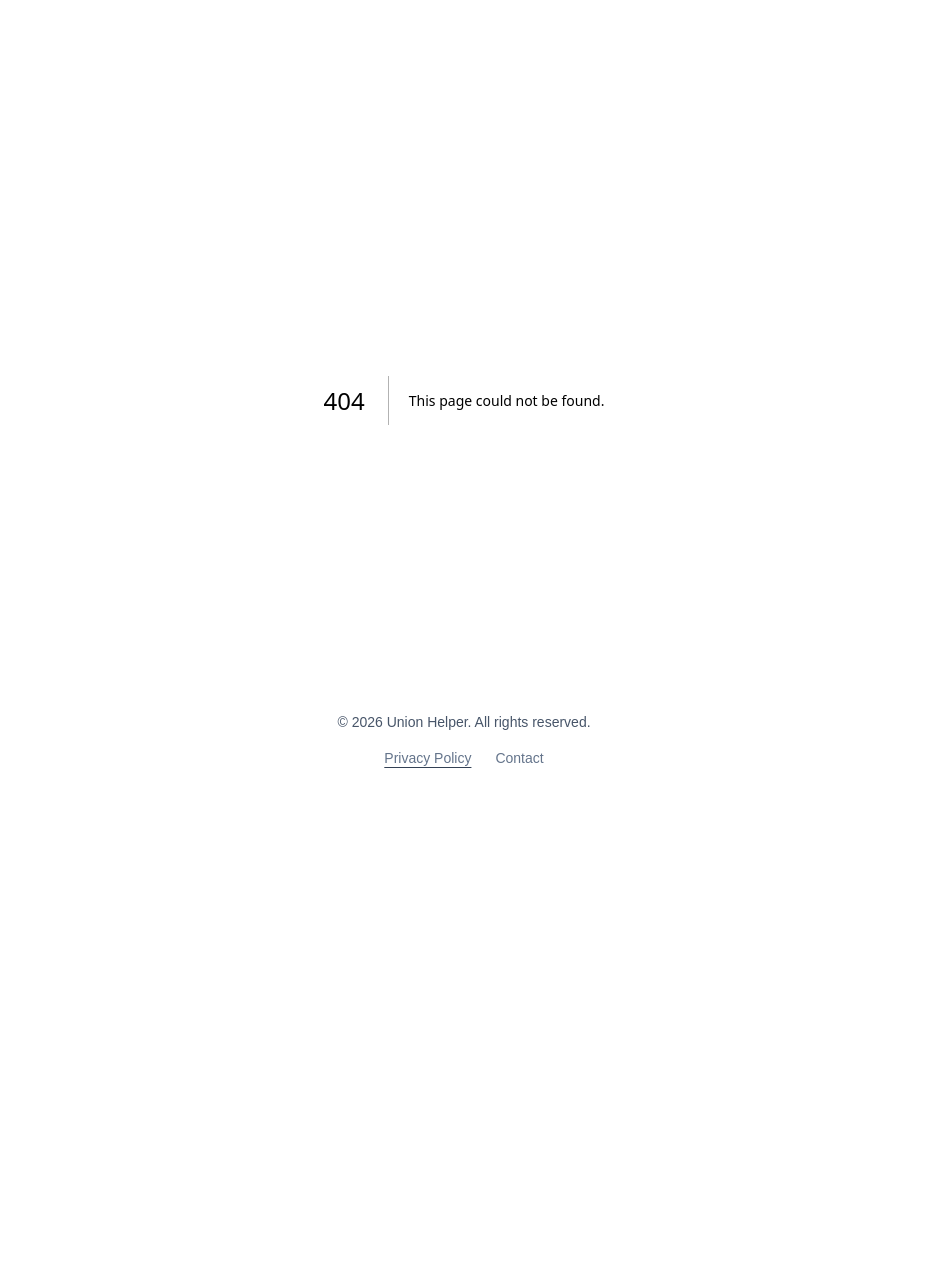
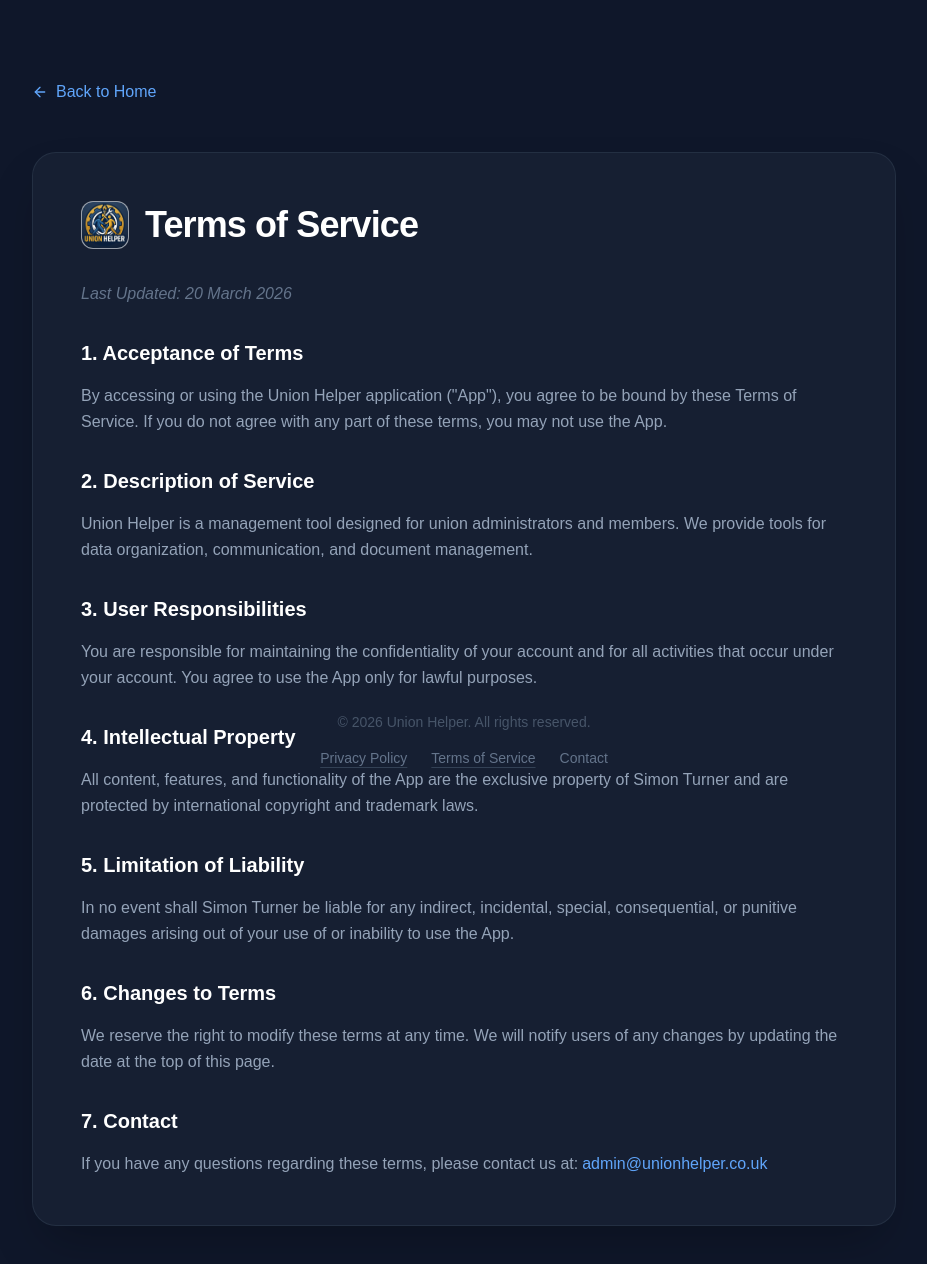
Before and after one commit to unionbridgend-sudo/Website, a Next.js app: page /terms in a window 1280 px wide. Before the commit this address had no page. Shown: the top 1264 px of the page, without its empty margins (176-1103 px from the left). Before the commit the page ends 800 px from the top, so only its background shows below. Built offline with nearby package versions, Linux system fonts and the light colour scheme.

Commit message:
feat: add terms of service page

```diff
--- a/src/app/layout.tsx
+++ b/src/app/layout.tsx
@@ -26,6 +26,7 @@
             </p>
             <div className="flex items-center gap-6 text-sm font-medium text-slate-500">
               <Link href="/privacy" className="hover:text-blue-400 transition-colors underline underline-offset-4 decoration-slate-700">Privacy Policy</Link>
+              <Link href="/terms" className="hover:text-blue-400 transition-colors underline underline-offset-4 decoration-slate-700">Terms of Service</Link>
               <a href="mailto:admin@unionhelper.co.uk" className="hover:text-blue-400 transition-colors">Contact</a>
             </div>
           </div>
--- /dev/null
+++ b/src/app/terms/page.tsx
@@ -0,0 +1,81 @@
+import { ArrowLeft } from 'lucide-react';
+import Link from 'next/link';
+
+export default function TermsOfService() {
+  return (
+    <div className="bg-slate-900 min-h-screen text-slate-300 py-20">
+      <div className="max-w-4xl mx-auto px-4">
+        <Link
+          href="/"
+          className="inline-flex items-center gap-2 text-blue-400 hover:text-blue-300 transition-colors mb-12 group"
+        >
+          <ArrowLeft className="w-4 h-4 group-hover:-translate-x-1 transition-transform" />
+          Back to Home
+        </Link>
+
+        <div className="bg-slate-800/50 rounded-3xl p-8 lg:p-12 border border-slate-700/50 shadow-2xl">
+          <div className="flex items-center gap-4 mb-8">
+            <div className="w-12 h-12 bg-white rounded-xl flex items-center justify-center overflow-hidden border border-slate-700/50">
+              <img src="/logo.jpg" alt="Union Helper Logo" className="w-full h-full object-cover" />
+            </div>
+            <h1 className="text-3xl lg:text-4xl font-bold text-white tracking-tight">Terms of Service</h1>
+          </div>
+
+          <div className="space-y-8 text-slate-400 leading-relaxed">
+            <p className="italic text-slate-500">Last Updated: 20 March 2026</p>
+
+            <section>
+              <h2 className="text-xl font-bold text-white mb-4">1. Acceptance of Terms</h2>
+              <p>
+                By accessing or using the Union Helper application ("App"), you agree to be bound by these Terms of Service. If you do not agree with any part of these terms, you may not use the App.
+              </p>
+            </section>
+
+            <section>
+              <h2 className="text-xl font-bold text-white mb-4">2. Description of Service</h2>
+              <p>
+                Union Helper is a management tool designed for union administrators and members. We provide tools for data organization, communication, and document management.
+              </p>
+            </section>
+
+            <section>
+              <h2 className="text-xl font-bold text-white mb-4">3. User Responsibilities</h2>
+              <p>
+                You are responsible for maintaining the confidentiality of your account and for all activities that occur under your account. You agree to use the App only for lawful purposes.
+              </p>
+            </section>
+
+            <section>
+              <h2 className="text-xl font-bold text-white mb-4">4. Intellectual Property</h2>
+              <p>
+                All content, features, and functionality of the App are the exclusive property of Simon Turner and are protected by international copyright and trademark laws.
+              </p>
+            </section>
+
+            <section>
+              <h2 className="text-xl font-bold text-white mb-4">5. Limitation of Liability</h2>
+              <p>
+                In no event shall Simon Turner be liable for any indirect, incidental, special, consequential, or punitive damages arising out of your use of or inability to use the App.
+              </p>
+            </section>
+
+            <section>
+              <h2 className="text-xl font-bold text-white mb-4">6. Changes to Terms</h2>
+              <p>
+                We reserve the right to modify these terms at any time. We will notify users of any changes by updating the date at the top of this page.
+              </p>
+            </section>
+
+            <section>
+              <h2 className="text-xl font-bold text-white mb-4">7. Contact</h2>
+              <p>
+                If you have any questions regarding these terms, please contact us at:
+                <a href="mailto:admin@unionhelper.co.uk" className="text-blue-400 hover:underline ml-1">admin@unionhelper.co.uk</a>
+              </p>
+            </section>
+          </div>
+        </div>
+      </div>
+    </div>
+  );
+}
```
